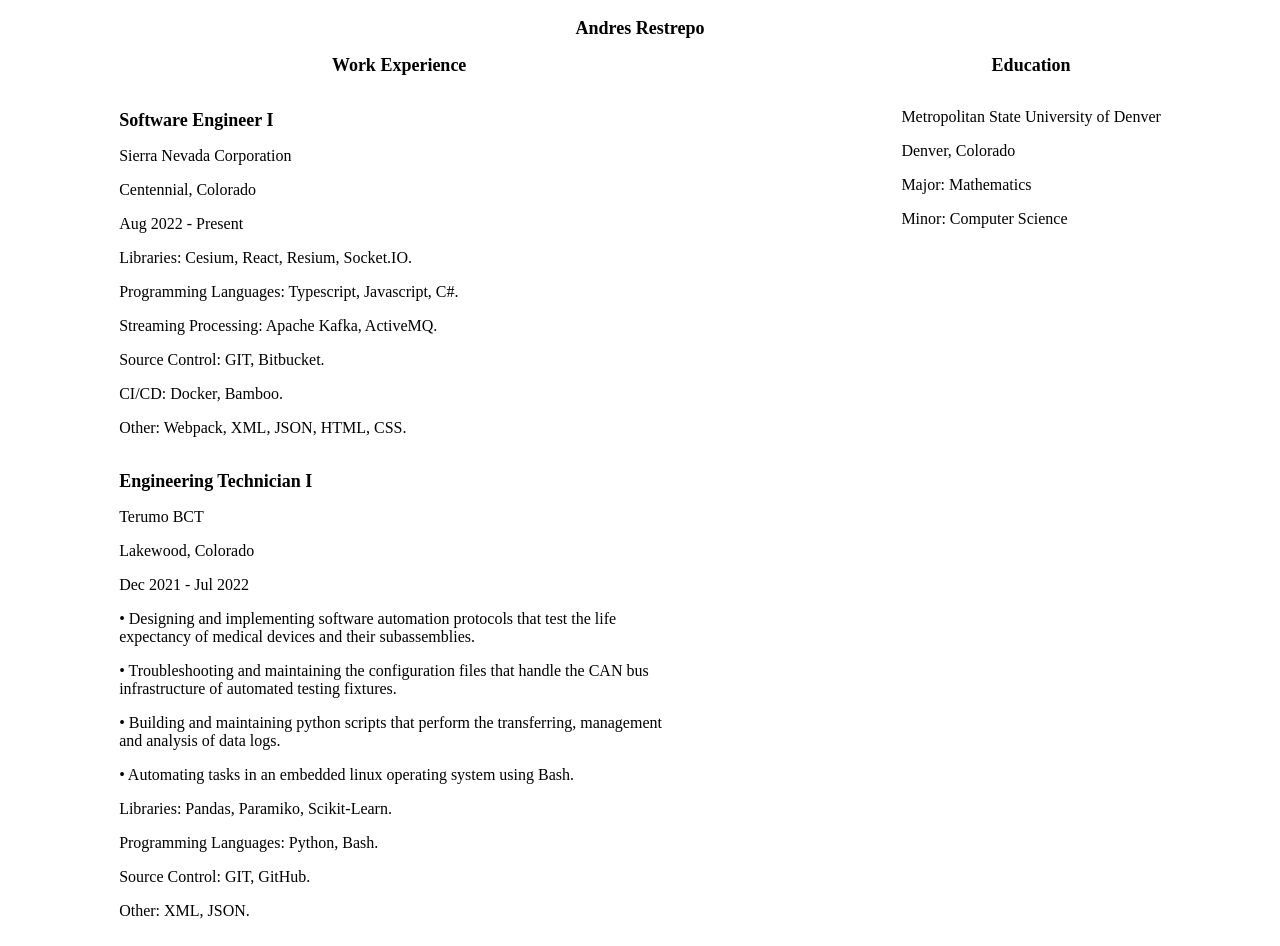
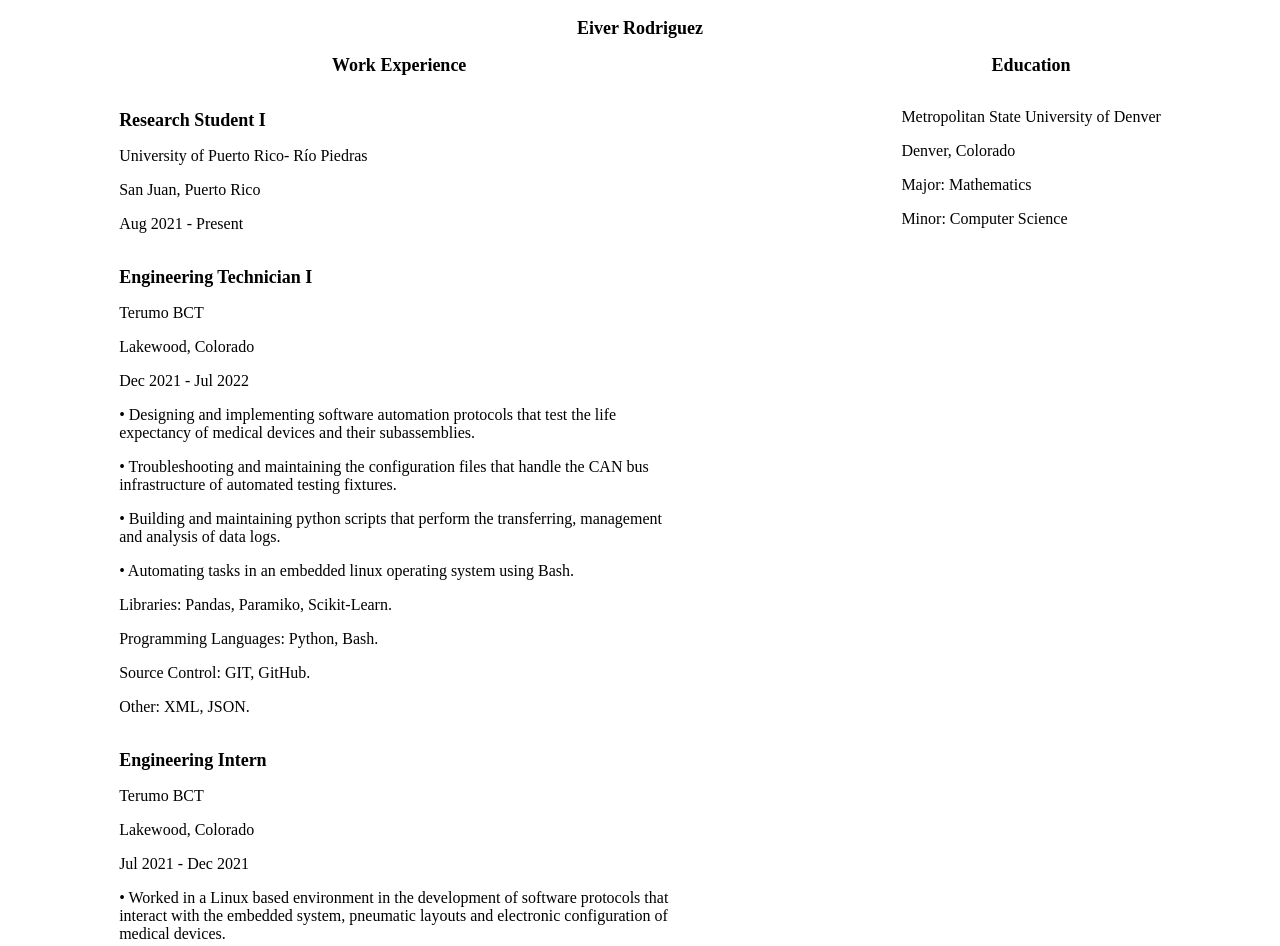
Before and after one commit to EiverR/Resume, a plain HTML site: page index.html in a window 1280 px wide. Shown: the top 946 px of the page. Drawn offline with Linux system fonts and the light colour scheme.

Commit message:
Actualicé mi nombre

```diff
--- a/index.html
+++ b/index.html
@@ -1,26 +1,20 @@
 <!DOCTYPE html>
 <html>
   <head>
-    <title>Andres Restrepo</title>
+    <title>Eiver Rodriguez</title>
     <link rel="stylesheet" href="./styles/titles.css" />
   </head>
   <body>
-    <p class="title">Andres Restrepo</p>
+    <p class="title">Eiver Rodriguez</p>
     <div style="display: flex; flex-direction: row; justify-content: space-around;">
       <div style="display: flex; flex-direction: column; justify-content: space-around">
         <div class="title">Work Experience</div>
         <!-- Experience 3-->
         <div class="experience-item">
-          <p class="subtitle">Software Engineer I</p>
-          <p>Sierra Nevada Corporation</p>
-          <p>Centennial, Colorado</p>
-          <p>Aug 2022 - Present</p>
-          <p>Libraries: Cesium, React, Resium, Socket.IO.</p>
-          <p>Programming Languages: Typescript, Javascript, C#.</p>
-          <p>Streaming Processing: Apache Kafka, ActiveMQ.</p>
-          <p>Source Control: GIT, Bitbucket.</p>
-          <p>CI/CD: Docker, Bamboo.</p>
-          <p>Other: Webpack, XML, JSON, HTML, CSS.</p>
+          <p class="subtitle">Research Student I</p>
+          <p>University of Puerto Rico- Río Piedras</p>
+          <p>San Juan, Puerto Rico</p>
+          <p>Aug 2021 - Present</p>
         </div>
         <!-- Experience 2-->
         <div class="experience-item">
```
